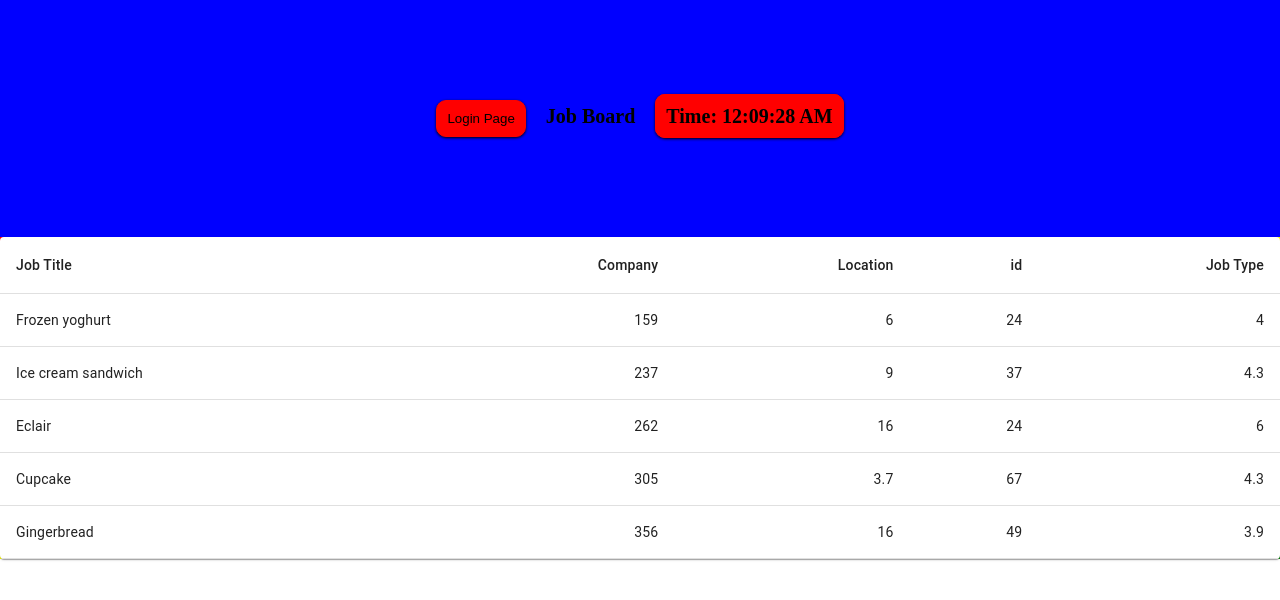
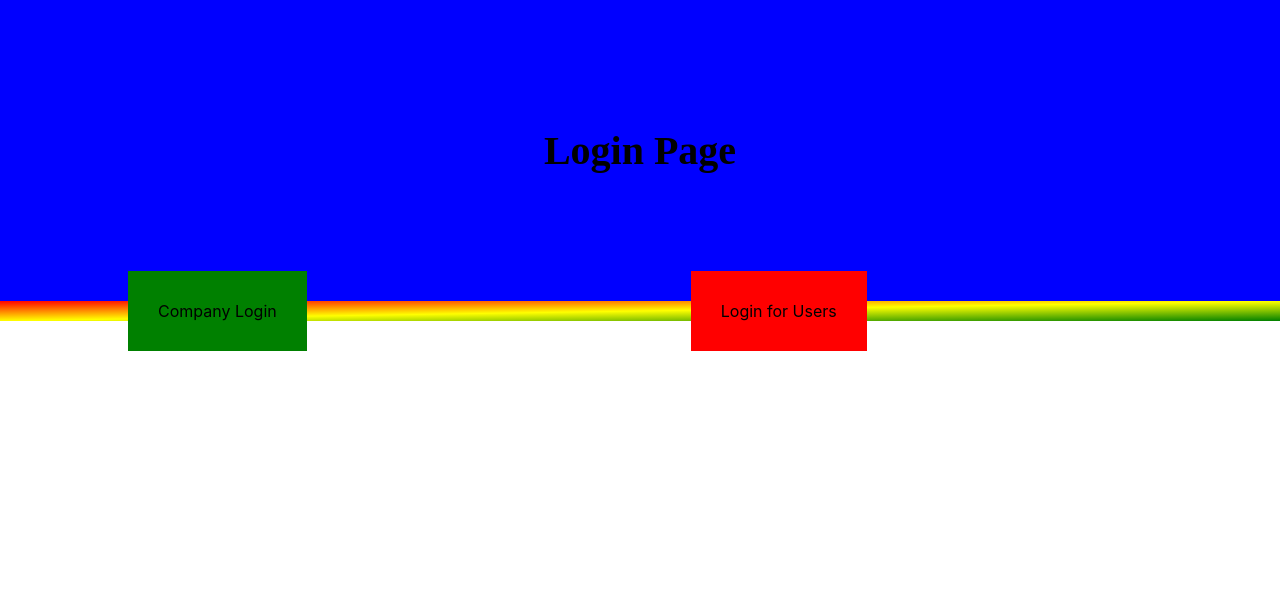
Before and after one commit to cooperece366s21/CoopedIn-Frontend, a React (Create React App) app in the folder client/: page /loginPage in a window 1280 px wide. Shown: the top 600 px of the page. Built offline with nearby package versions, Linux system fonts and the light colour scheme.

Commit message:
Got rid of redux (how many times am i going to go back and forth between these two smh why'd i even bother) and fixed up single page redirect to work with react-router

```diff
--- a/client/src/App.js
+++ b/client/src/App.js
@@ -11,15 +11,22 @@ import {connect, useDispatch} from "react-redux";
 class App extends React.Component {
   render() {
     //this.props.activePage = 'HomePage';
-    let renderedPage;
-    if (this.activePage === "loginPage")  renderedPage = <LoginPage/>;
-    else if (this.activePage === "HomePage") renderedPage = <HomePage/>;
-    else renderedPage = <HomePage/>;
+    //let renderedPage;
+    //if (this.props.changePage === "loginPage")  renderedPage = <LoginPage/>;
+    //else if (this.props.changePage === "homePage") renderedPage = <HomePage/>;
+    //else renderedPage = <HomePage/>;
     //defaultStatus:activePage = "HomePage";
     return (
-        <div id="App">
-          {renderedPage}
-        </div>
+       // <div id="App">
+        <Router>
+          <Switch>
+            <Route exact path="/" >
+              <HomePage />
+            </Route>
+            <Route path= "/loginPage" component = {LoginPage}/>
+          </Switch>
+        </Router>
+        //</div>
     );
   }
 }
@@ -28,8 +35,8 @@ function mapStateToProps(state){
     activePage: state.activePage
   };
 }
-export default connect (mapStateToProps)(App);
-
+//export default connect (mapStateToProps)(App);
+export default App;
 //function mapStateToProps(state) {
 //  return {
 //    activePage: state.activePage,
@@ -40,14 +47,7 @@ export default connect (mapStateToProps)(App);
 //export default function App(){
 //  return(
 //      <Provider store={store}>
-//       <Router>
-//          <Switch>
-//            <Route path="/">
-//              <HomePage />
-//            </Route>
-//              <Route path= "/loginPage" component ={LoginPage} />
-//          </Switch>
-//          </Router>
+//
 //      </Provider>
 //  )
 //}
--- a/client/src/component/loginButton.js
+++ b/client/src/component/loginButton.js
@@ -6,13 +6,27 @@ import mapStateToProps from "react-redux/lib/connect/mapStateToProps";
 import {connect} from "react-redux";
 import { useDispatch } from "react-redux";
 import { changePage } from "../redux/actions/actions";
+import { Route , withRouter} from 'react-router-dom';
 //import changePage from "../redux/reducer/index";
-export default function LoginButtonThing(){
-    const dispatch = useDispatch();
-    return (
-            <button onClick={() => dispatch(changePage("loginPage"))}>Login Page</button>
-    )
+class LoginButtonThing extends Component {
+    constructor(props) {
+        super(props);
+        this.handleClick = this.handleClick.bind(this);
+    }
+    //const dispatch = useDispatch();
+    handleClick = () => {
+        this.props.history.push("/loginPage");
+        window.location.reload()
+    };
+
+    render() {
+        return (
+            <button onClick={this.handleClick}>Login Page</button>
+        )
+    }
 }
+export default withRouter(LoginButtonThing);
+
 const mapDispatchToProps = (dispatch) => {
     return {
         changePage : dispatch.activePage
@@ -54,3 +68,9 @@ const mapDispatchToProps = (dispatch) => {
 //if(this.state.redirect){
 //    return <Redirect to={'/loginPage'} />
 //}
+//export default function LoginButtonThing(){
+//     //const dispatch = useDispatch();
+//     return (
+//             <button onClick={() => dispatch(changePage("loginPage"))}>Login Page</button>
+//     )
+// }
--- a/client/src/component/table.js
+++ b/client/src/component/table.js
@@ -13,8 +13,8 @@ const useStyles = makeStyles({
         minWidth: 650,
     },
 });
-function createData(name, calories, fat, carbs, protein) {
-    return { name, calories, fat, carbs, protein };
+function createData(name, company, location, id, job_title) {
+    return { name, company, location, id, job_title };
 }
 
 const rows = [
@@ -46,10 +46,10 @@ export default function BasicTable() {
                             <TableCell component="th" scope="row">
                                 {row.name}
                             </TableCell>
-                            <TableCell align="right">{row.calories}</TableCell>
-                            <TableCell align="right">{row.fat}</TableCell>
-                            <TableCell align="right">{row.carbs}</TableCell>
-                            <TableCell align="right">{row.protein}</TableCell>
+                            <TableCell align="right">{row.company}</TableCell>
+                            <TableCell align="right">{row.location}</TableCell>
+                            <TableCell align="right">{row.id}</TableCell>
+                            <TableCell align="right">{row.job_title}</TableCell>
                         </TableRow>
                     ))}
                 </TableBody>
```
